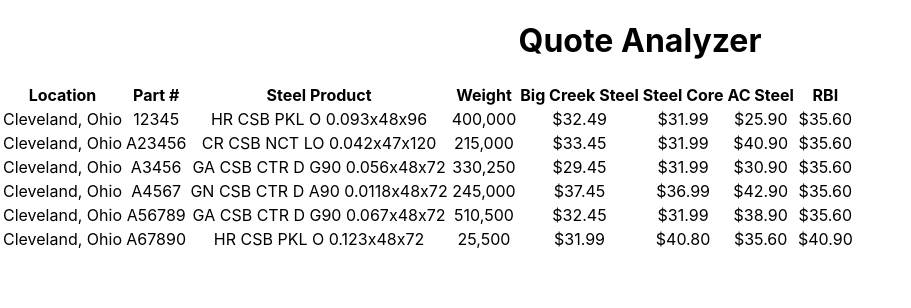
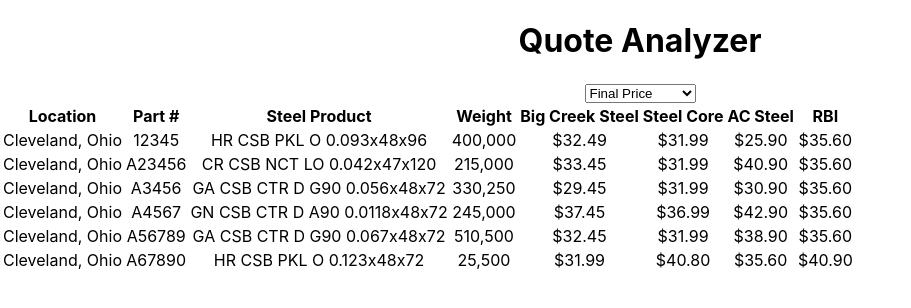
Before and after one commit to Kolossion/felux-devtest, a React (Create React App) app: page / in a window 1280 px wide. Shown: the top 308 px of the page, without its empty margins (0-911 px from the left). Built offline with nearby package versions, Linux system fonts and the light colour scheme.

Commit message:
Can switch viewed price type

```diff
--- a/src/App.jsx
+++ b/src/App.jsx
@@ -10,7 +10,7 @@
     // NOTE: Simulate data retrieval from backend
     setTimeout(
       () => { setQuoteData(data);},
-      2000
+      1000
     )
   }, [])
 
--- /dev/null
+++ b/src/components/QuoteAnalyzer/PriceViewSelector/index.jsx
@@ -0,0 +1,23 @@
+import React from 'react'
+import PropTypes from 'prop-types'
+
+function PriceViewSelector(props) {
+  const changeValue = (e) => {
+    e.preventDefault()
+    if (props.onChange) {
+      props.onChange(e)
+    }
+  }
+
+  return (
+    <select name='price-type' id='price-type' value={props.value} onChange={changeValue}>
+      <option value="FinalPrice">Final Price</option>
+      <option value="PackagingFee">Packaging Fee</option>
+      <option value="FreightFee">Freight Fee</option>
+    </select>
+  )
+}
+
+PriceViewSelector.propTypes = {}
+
+export default PriceViewSelector
--- a/src/components/QuoteAnalyzer/QuoteTable/QuoteTableRow/index.jsx
+++ b/src/components/QuoteAnalyzer/QuoteTable/QuoteTableRow/index.jsx
@@ -1,8 +1,37 @@
-import React from 'react'
+import React, { useEffect, useState } from 'react'
+import { getFormattedQuotePrice } from '../../../../lib/helpers'
 import PropTypes from 'prop-types'
 
 function QuoteTableRowPrices(props) {
+  const { quotes, selectedPriceType } = props
+  const [maxPrice, setMaxPrice] = useState(-1)
+  const [minPrice, setMinPrice] = useState(Math.max)
 
+  useEffect(() => {
+    const prices = quotes.map((quote) => ( quote[selectedPriceType] ))
+
+    prices.forEach((price, i) => {
+      if (price > maxPrice) {
+        setMaxPrice(price)
+      } else if (price < minPrice) {
+        setMinPrice(price)
+      }
+    });
+
+  }, [props.selectedPriceType])
+
+  return (
+    <>
+      { quotes.map((quote) => {
+          return (
+            <td>
+              { getFormattedQuotePrice(quote, selectedPriceType) }
+            </td>
+          )
+        })
+      }
+    </>
+  )
 }
 
 function QuoteTableRow(props) {
@@ -14,10 +43,10 @@
       <td>{data['PartNo']}</td>
       <td>{data['Product']}</td>
       <td>{data['Weight'].toLocaleString("en-US")}</td>
-      { data['Quotes'].map((quote) => {
+      {/* { data['Quotes'].map((quote) => {
         return <td>{quote['FinalPrice'].toLocaleString('en-US', {style:'currency', currency:'USD'})}</td>
-      })}
-      {/* <QuoteTableRowPrices /> */}
+      })} */}
+      <QuoteTableRowPrices selectedPriceType={props.selectedPriceType} quotes={data['Quotes']} />
     </tr>
   )
 }
--- a/src/components/QuoteAnalyzer/QuoteTable/index.jsx
+++ b/src/components/QuoteAnalyzer/QuoteTable/index.jsx
@@ -11,7 +11,7 @@
       <QuoteTableHeader companies={getQuoteCompanies(props.data)} />
       <tbody>
         { props.data.map((row) => {
-          return <QuoteTableRow data={row} />
+          return <QuoteTableRow data={row} selectedPriceType={props.selectedPriceType} />
         })}
       </tbody>
     </table>
--- a/src/components/QuoteAnalyzer/index.jsx
+++ b/src/components/QuoteAnalyzer/index.jsx
@@ -1,14 +1,18 @@
-import React from 'react'
+import React, { useState } from 'react'
 import PropTypes from 'prop-types'
 import QuoteTable from './QuoteTable'
+import PriceViewSelector from './PriceViewSelector'
 
 function QuoteAnalyzer(props) {
+  const [selectedPriceType, setSelectedPriceType] = useState('FinalPrice')
 
   return (
-    // Totals
-    // Dropdown
-    // Table
-    <QuoteTable data={props.data} />
+      // Totals
+      // Dropdown
+    <div>
+      <PriceViewSelector value={selectedPriceType} onChange={(e)=>{setSelectedPriceType(e.target.value)}} />
+      <QuoteTable data={props.data} selectedPriceType={selectedPriceType} />
+    </div>
   )
 }
 
--- a/src/lib/helpers.js
+++ b/src/lib/helpers.js
@@ -2,9 +2,15 @@
 //       example. Would need refactoring to handle other structures.
 import flatten from 'lodash-es/flatten';
 import uniq from 'lodash-es/uniq'
+
 
 export const getQuoteCompanies = (data) => {
   const quotesOnly = flatten(data.map((dataPoint) => dataPoint['Quotes']))
   const names = uniq(quotesOnly.map((quote) => quote['Company']))
   return names
 }
+
+export const getFormattedQuotePrice = (quote, key) => {
+  const quoteVal = quote[key]
+  return quoteVal.toLocaleString('en-US', {style: 'currency', currency: 'USD'})
+}
```
